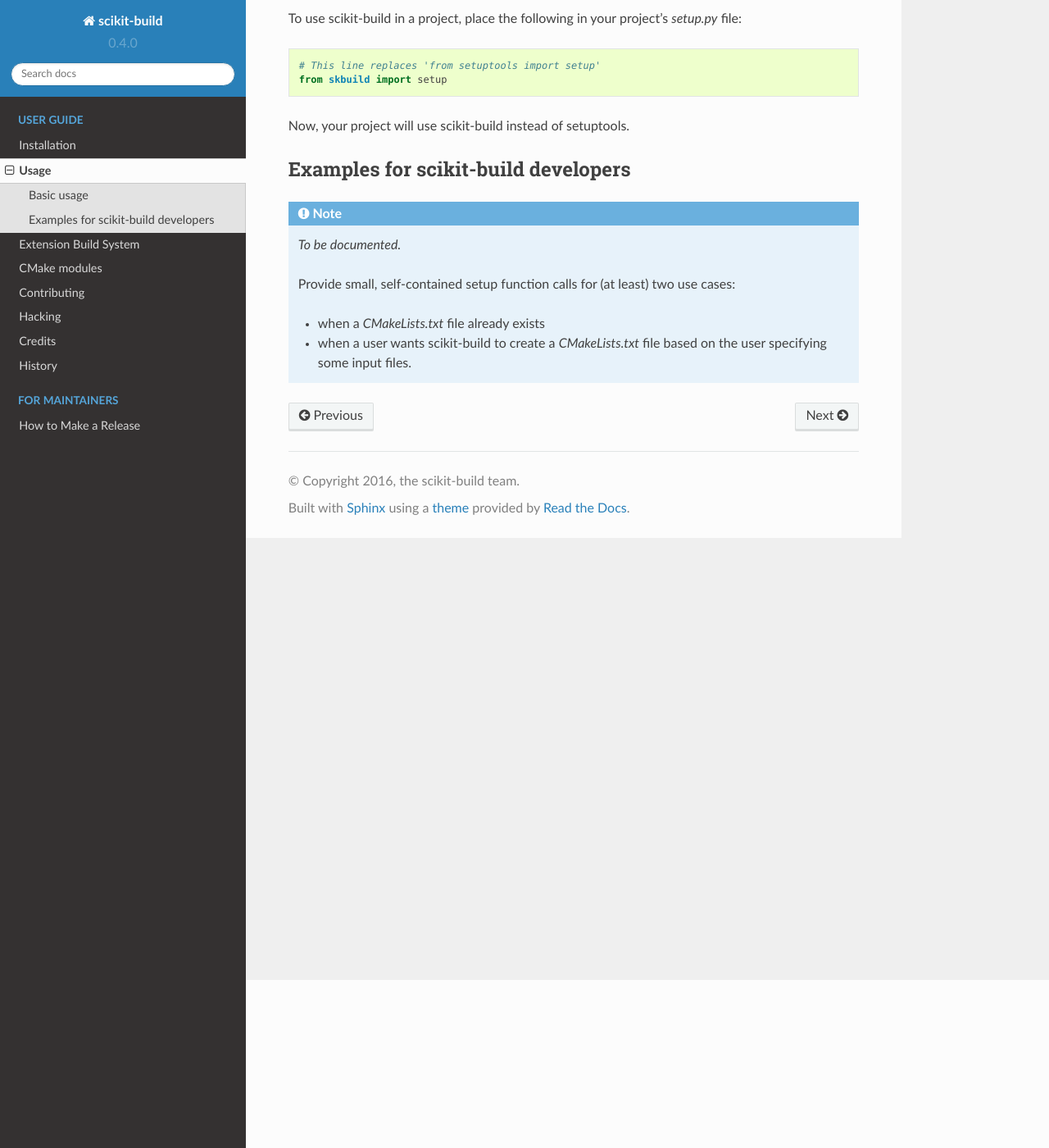
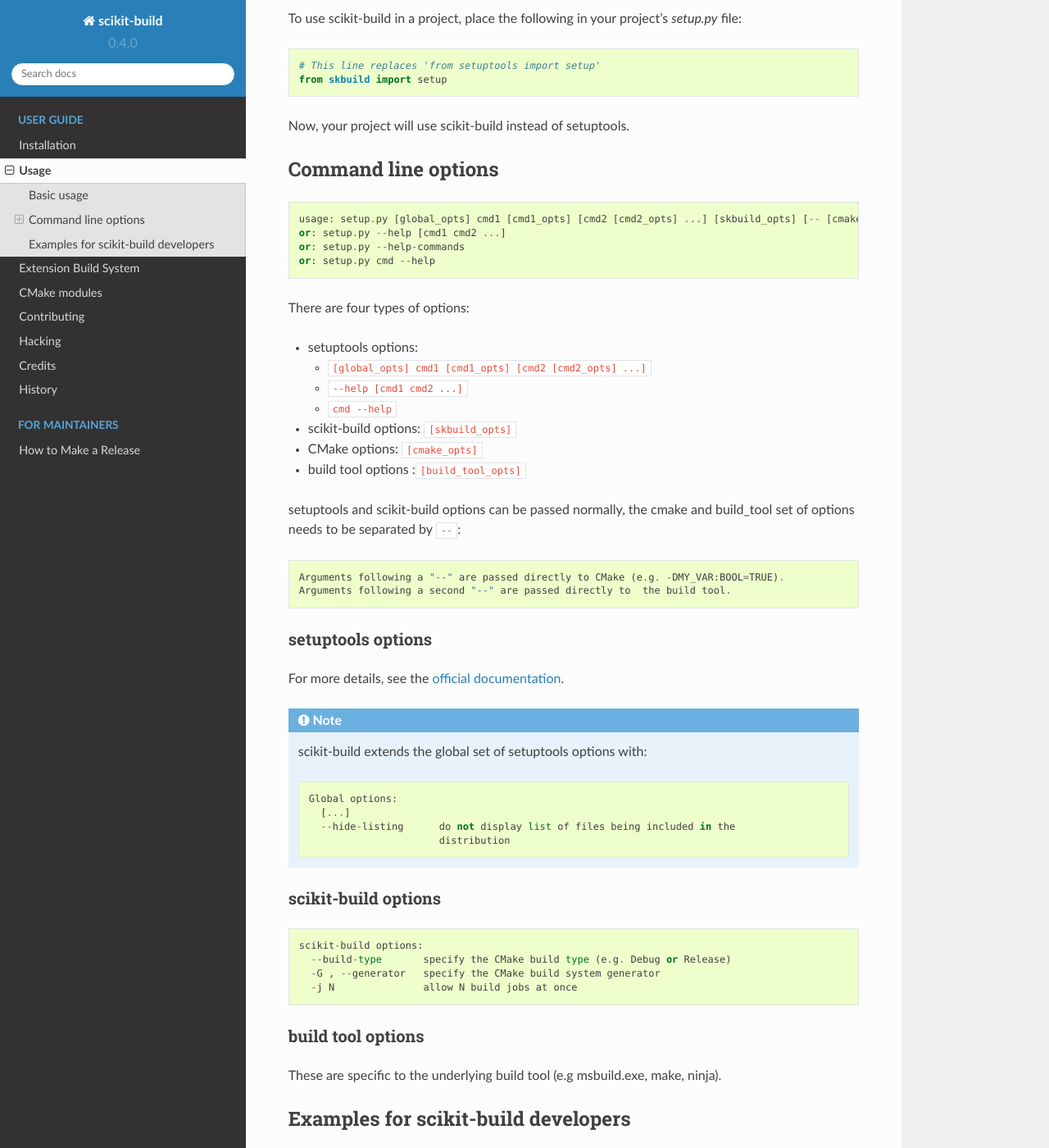
Before and after one commit to scikit-build/scikit-build, a Sphinx documentation site: the page built from docs/usage.rst, in a window 1280 px wide and 1400 px high, scrolled down 205 px. Shown: the whole window at 82% size. Built offline with Sphinx 7.4.7 and the Read the Docs theme 2.0.0, drawn with Linux system fonts in a browser that asks for light colours.

Commit message:
docs/usage: Add "Command line options" section
* document general use of options
* add a note about ``--hide-listing `` option

```diff
--- a/docs/usage.rst
+++ b/docs/usage.rst
@@ -13,6 +13,69 @@
 
 Now, your project will use scikit-build instead of setuptools.
 
+
+Command line options
+--------------------
+
+::
+
+    usage: setup.py [global_opts] cmd1 [cmd1_opts] [cmd2 [cmd2_opts] ...] [skbuild_opts] [-- [cmake_opts] [-- [build_tool_opts]]]
+    or: setup.py --help [cmd1 cmd2 ...]
+    or: setup.py --help-commands
+    or: setup.py cmd --help
+
+
+There are four types of options:
+
+- setuptools options:
+
+  - ``[global_opts] cmd1 [cmd1_opts] [cmd2 [cmd2_opts] ...]``
+  - ``--help [cmd1 cmd2 ...]``
+  - ``cmd --help``
+
+- scikit-build options: ``[skbuild_opts]``
+
+- CMake options: ``[cmake_opts]``
+
+- build tool options :``[build_tool_opts]``
+
+setuptools and scikit-build options can be passed normally, the cmake and
+build_tool set of options needs to be separated by ``--``::
+
+    Arguments following a "--" are passed directly to CMake (e.g. -DMY_VAR:BOOL=TRUE).
+    Arguments following a second "--" are passed directly to  the build tool.
+
+setuptools options
+^^^^^^^^^^^^^^^^^^
+
+For more details, see the `official documentation <https://setuptools.readthedocs.io/en/latest/setuptools.html#command-reference>`_.
+
+.. note::
+
+    scikit-build extends the global set of setuptools options with::
+
+        Global options:
+          [...]
+          --hide-listing      do not display list of files being included in the
+                              distribution
+
+scikit-build options
+^^^^^^^^^^^^^^^^^^^^
+
+::
+
+    scikit-build options:
+      --build-type       specify the CMake build type (e.g. Debug or Release)
+      -G , --generator   specify the CMake build system generator
+      -j N               allow N build jobs at once
+
+
+build tool options
+^^^^^^^^^^^^^^^^^^
+
+These are specific to the underlying build tool (e.g msbuild.exe, make, ninja).
+
+
 Examples for scikit-build developers
 ------------------------------------
 
```
